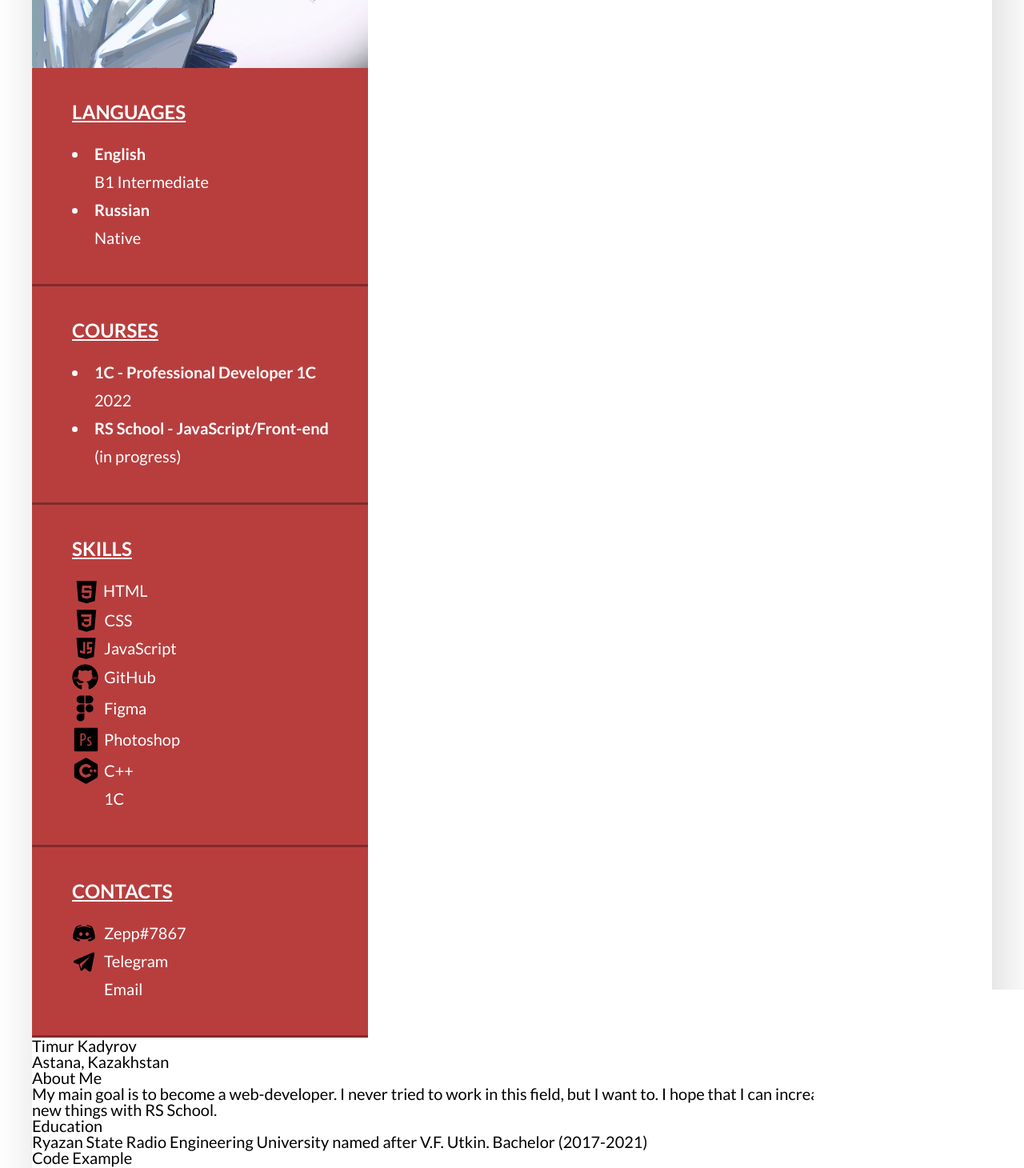
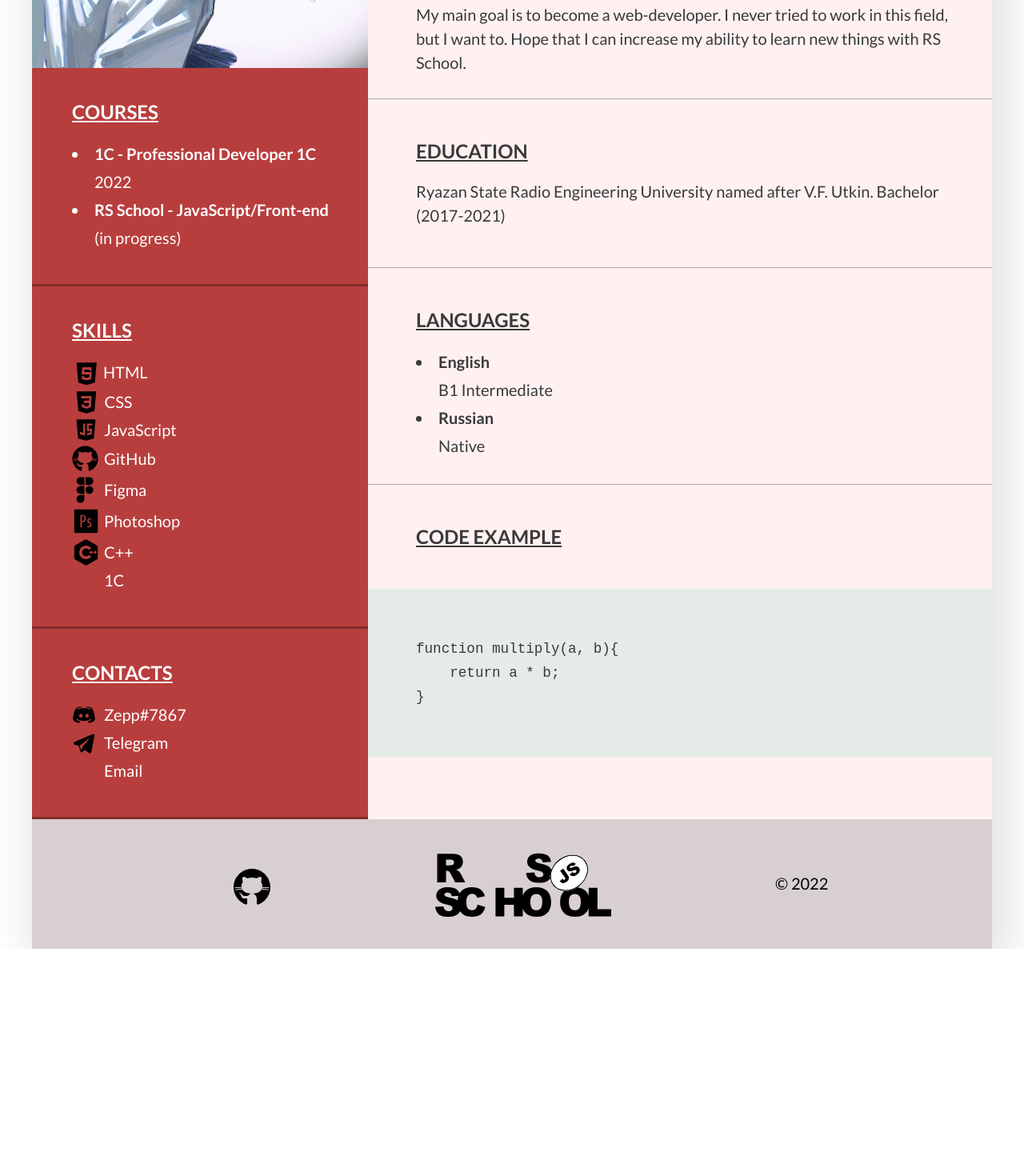
Before and after one commit to dreamsoundx/rsschool-cv, a plain HTML site: page index.html in a window 1280 px wide. Shown: the part 542-2002 px from the top of the page at 80% size. After the commit the page ends 1728 px from the top, so only its background shows below. Drawn offline with Linux system fonts and the light colour scheme.

Commit message:
feat: finish about me, education, code sections

```diff
--- a/index.html
+++ b/index.html
@@ -8,7 +8,7 @@
     <title>Timur Kadyrov CV</title>
   </head>
   <body>
-    <div class="container">
+    <div class="wrapper">
       <header class="header">
         <nav class="nav">
           <ul class="nav__list">
@@ -31,7 +31,7 @@
               <a class="nav__link" href="#skills">Skills</a>
             </li>
             <li class="nav__item">
-              <a class="nav__link" href="#Contacts">Contacts</a>
+              <a class="nav__link" href="#contacts">Contacts</a>
             </li>
           </ul>
         </nav>
@@ -39,19 +39,6 @@
       <main class="main">
         <div class="left-side">
           <img src="assets/img/avatar.jpg" alt="" class="avatar" />
-          <section class="languages" id="languages">
-            <h2 class="languages__title">Languages</h2>
-            <ul class="languages__list">
-              <li class="languages__item">
-                English
-                <p class="languages__item-status">B1 Intermediate</p>
-              </li>
-              <li class="languages__item">
-                Russian
-                <p class="languages__item-status">Native</p>
-              </li>
-            </ul>
-          </section>
           <section class="courses" id="courses">
             <h2 class="courses__title">Courses</h2>
             <ul class="courses__list">
@@ -97,15 +84,17 @@
         </div>
         <div class="right-side">
           <section class="name">
-            <h1 class="name__title">Timur Kadyrov</h1>
-            <p class="name__info">Astana, Kazakhstan</p>
+            <h1 class="name__title">Timur<br />Kadyrov</h1>
+            <p class="name__info">
+              Junior Front-end Developer<br />Astana, Kazakhstan
+            </p>
           </section>
           <section class="about-me" id="about-me">
             <h2 class="about-me__title">About Me</h2>
             <p class="about-me__info">
               My main goal is to become a web-developer. I never tried to work
-              in this field, but I want to. I hope that I can increase my
-              ability to learn new things with RS School.
+              in this field, but I want to. Hope that I can increase my ability
+              to learn new things with RS School.
             </p>
           </section>
           <section class="education" id="education">
@@ -115,6 +104,19 @@
               Bachelor (2017-2021)
             </p>
           </section>
+          <section class="languages" id="languages">
+            <h2 class="languages__title">Languages</h2>
+            <ul class="languages__list">
+              <li class="languages__item">
+                English
+                <p class="languages__item-status">B1 Intermediate</p>
+              </li>
+              <li class="languages__item">
+                Russian
+                <p class="languages__item-status">Native</p>
+              </li>
+            </ul>
+          </section>
           <section class="code-example" id="code-example">
             <h2 class="code-example__title">Code Example</h2>
             <div class="example__code">
@@ -122,7 +124,7 @@
                     <code class="js__code">
 
 function multiply(a, b){
-return a * b;
+    return a * b;
 }
                     </code>
                 </pre>
--- a/style.css
+++ b/style.css
@@ -100,7 +100,7 @@ body {
   overflow: hidden;
 }
 
-.container {
+.wrapper {
   font-size: 20px;
   box-shadow: 10px 10px 50px 10px #24232323;
   width: 1200px;
@@ -110,6 +110,7 @@ body {
   width: 100%;
   height: 70px;
   background-color: rgb(184, 62, 62);
+  border-bottom: 3px solid rgba(0, 0, 0, 0.301);
 }
 .nav {
 }
@@ -125,40 +126,24 @@ body {
 .nav__link {
   color: white;
 }
+
+.nav__link:hover {
+  text-decoration: underline;
+}
+
 .main {
+  display: flex;
 }
 .left-side {
+  display: block;
+  float: left;
   line-height: 30px;
-  display: inline-block;
   width: 35%;
   background-color: rgb(184, 62, 62);
   color: #fff;
 }
 .avatar {
   width: 100%;
-}
-.languages {
-  padding: 40px 0px 40px 50px;
-  border-bottom: 3px solid rgba(0, 0, 0, 0.301);
-}
-.languages__title {
-  text-decoration: underline;
-  text-transform: uppercase;
-  font-size: 1.5rem;
-  font-weight: 700;
-}
-.languages__list {
-  padding: 20px 0px 0px 0px;
-  line-height: 35px;
-}
-.languages__item {
-  list-style: inside;
-  font-weight: 700;
-}
-
-.languages__item-status {
-  padding: 0px 0px 0px 28px;
-  font-weight: 400;
 }
 
 .courses {
@@ -299,41 +284,111 @@ body {
 }
 
 .right-side {
-  display: inline-block;
+  display: block;
+  float: right;
+  line-height: 30px;
+  width: 65%;
+  color: rgb(58, 57, 57);
+  background-color: rgba(255, 218, 218, 0.37);
 }
 .name {
+  padding: 60px 0px 40px 60px;
+  color: #fff;
+  background-color: rgb(184, 62, 62);
+  border-bottom: 3px solid rgba(0, 0, 0, 0.301);
 }
 .name__title {
+  padding: 0px 0px 40px 0px;
+  font-size: 3.5rem;
+  line-height: 70px;
 }
 .name__info {
+  padding: 0px 0px 0px 0px;
+  line-height: 46px;
+  font-size: 24px;
 }
 .about-me {
+  padding: 50px 30px 30px 60px;
+  border-bottom: 1.5px solid rgba(0, 0, 0, 0.301);
 }
 .about-me__title {
+  text-decoration: underline;
+  font-size: 1.5rem;
+  text-transform: uppercase;
+  font-weight: 700;
+  margin-bottom: 20px;
 }
 .about-me__info {
 }
 .education {
+  padding: 50px 30px 30px 60px;
+  border-bottom: 1.5px solid rgba(0, 0, 0, 0.301);
 }
 .education__title {
+  text-decoration: underline;
+  font-size: 1.5rem;
+  text-transform: uppercase;
+  font-weight: 700;
+  margin-bottom: 20px;
 }
 .education__desc {
+  margin-bottom: 20px;
 }
+
+.languages {
+  padding: 50px 30px 30px 60px;
+  border-bottom: 1.5px solid rgba(0, 0, 0, 0.301);
+}
+.languages__title {
+  text-decoration: underline;
+  text-transform: uppercase;
+  font-size: 1.5rem;
+  font-weight: 700;
+}
+.languages__list {
+  padding: 20px 0px 0px 0px;
+  line-height: 35px;
+}
+.languages__item {
+  list-style: inside;
+  font-weight: 700;
+}
+
+.languages__item-status {
+  padding: 0px 0px 0px 28px;
+  font-weight: 400;
+}
+
 .code-example {
 }
 .code-example__title {
+  padding: 50px 30px 0px 60px;
+  text-decoration: underline;
+  text-transform: uppercase;
+  font-size: 1.5rem;
+  font-weight: 700;
+  margin-bottom: 50px;
 }
 .example__code {
+  padding: 0px 0px 0px 60px;
+  font-size: 1.1rem;
+  background-color: rgba(173, 223, 210, 0.322);
 }
-.js__code {
+
+.footer {
+  background-color: rgb(216, 208, 208);
+  padding: 40px 0px 40px 45px;
+  display: flex;
+  justify-content: space-evenly;
 }
-.footer {
+
+.footer__github {
+  padding-top: 20px;
 }
-.footer__link {
-}
-.footer__github {
-}
+
 .footer__rsschool {
+  width: 220px;
 }
 .footer__year {
+  padding-top: 30px;
 }
```
